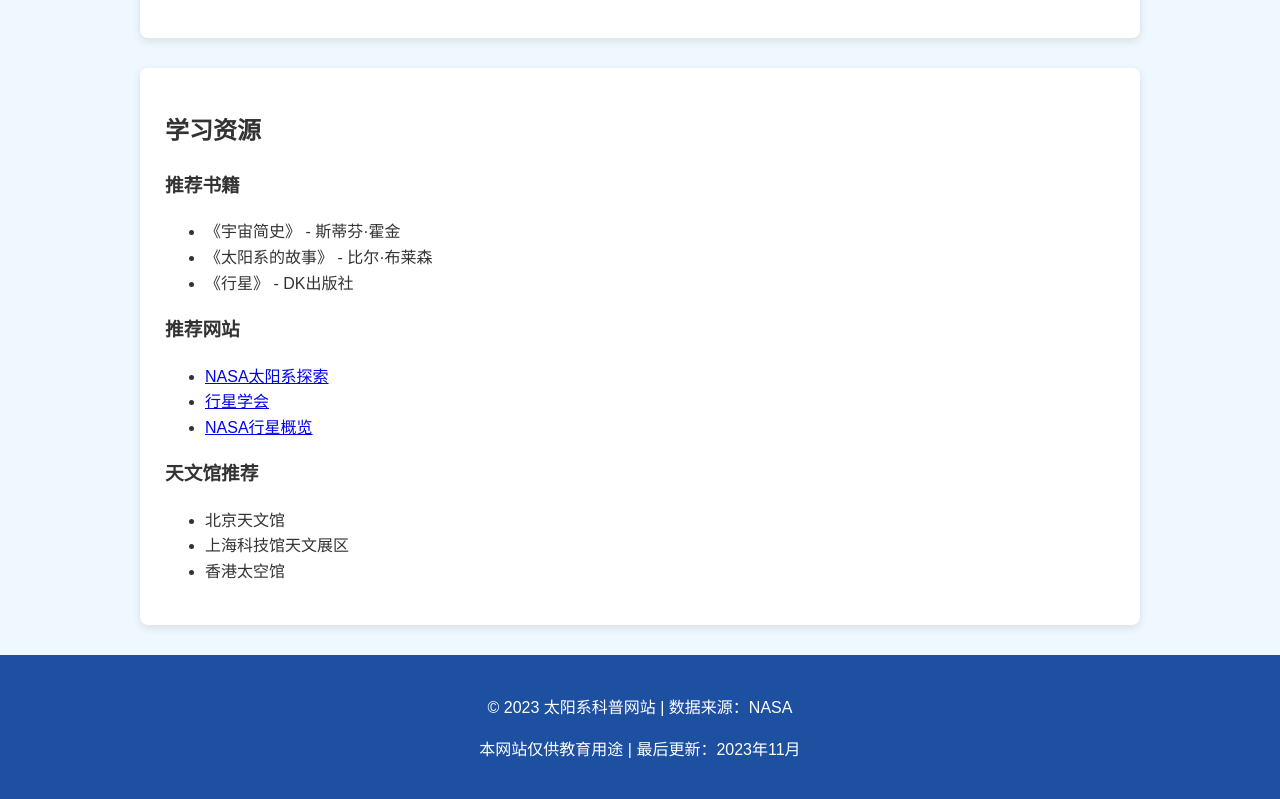
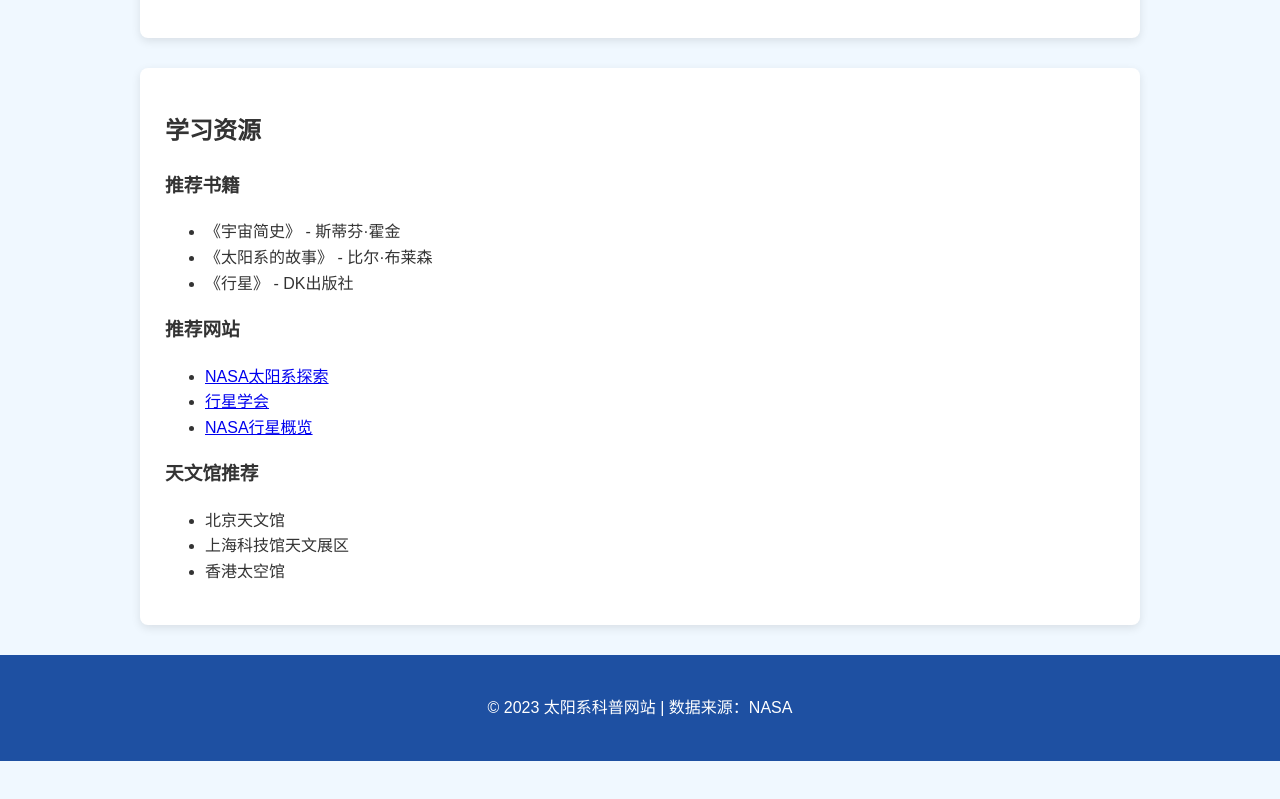
Before and after one commit to zhaoc292/zhaoc292.github.io, a plain HTML site: page index.html in a window 1280 px wide. Shown: the part 4179-4978 px from the top of the page. After the commit the page ends 4940 px from the top, so only its background shows below. Drawn offline with Linux system fonts and the light colour scheme.

Commit message:
Update index.html

```diff
--- a/index.html
+++ b/index.html
@@ -271,7 +271,6 @@
 
     <footer>
         <p>&copy; 2023 太阳系科普网站 | 数据来源：NASA</p>
-        <p>本网站仅供教育用途 | 最后更新：2023年11月</p>
     </footer>
 </body>
 </html>
```
